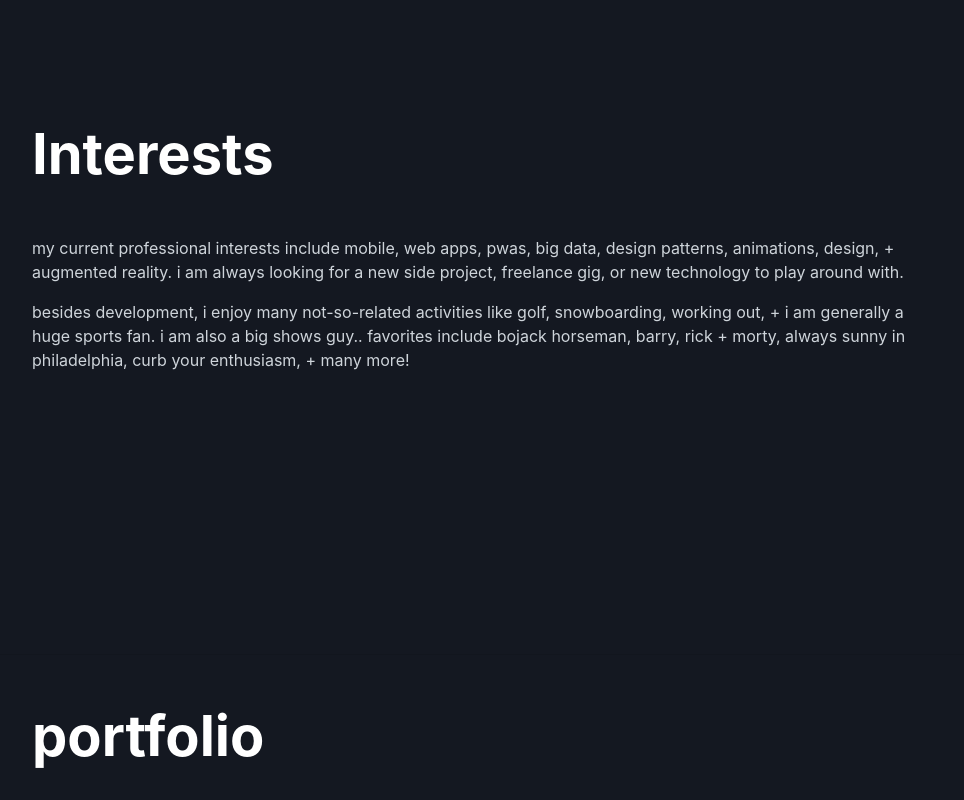
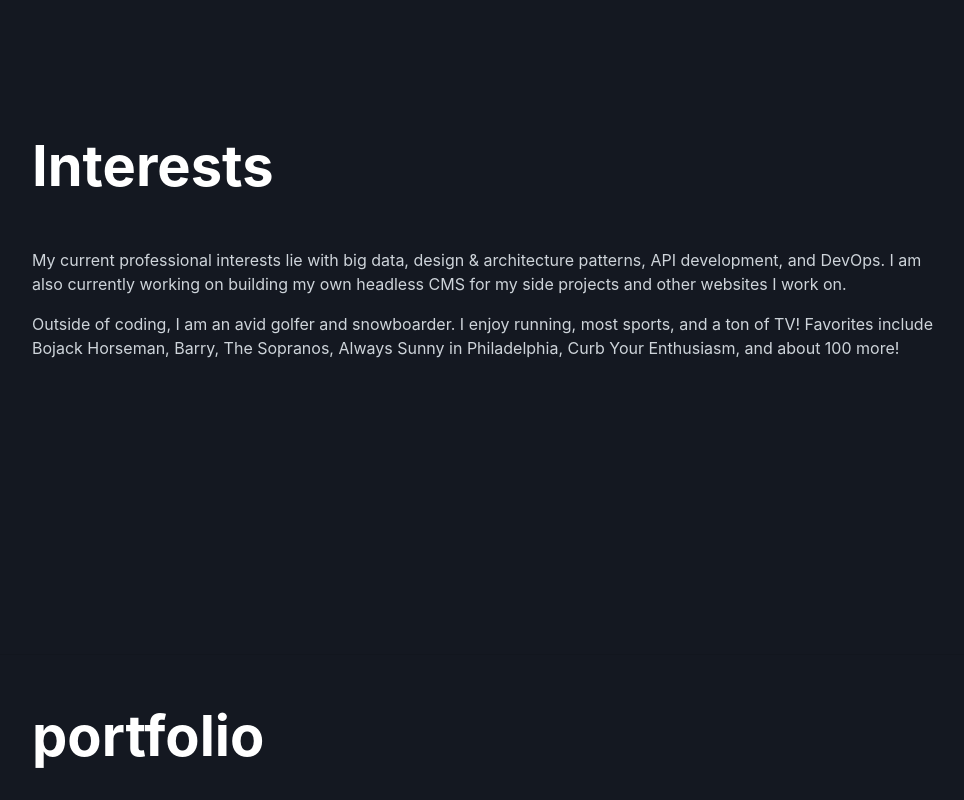
Before and after one commit to rosahbruno/mysite, a Gatsby site: page / in a window 1280 px wide. Shown: the part 5700-6500 px from the top of the page, without its empty margins (288-1252 px from the left). Built offline with nearby package versions, Linux system fonts and the light colour scheme; Gatsby itself is replaced by a stand-in of ours; a web font is replaced by a local one.

Commit message:
refactor(interests): convert Interests to a functional component & update

```diff
--- a/src/assets/constants/copy.js
+++ b/src/assets/constants/copy.js
@@ -165,6 +165,9 @@ export const copy = {
       ]
     }
   ],
-  interests: {},
+  interests: [
+    'My current professional interests lie with big data, design & architecture patterns, API development, and DevOps. I am also currently working on building my own headless CMS for my side projects and other websites I work on.',
+    'Outside of coding, I am an avid golfer and snowboarder. I enjoy running, most sports, and a ton of TV! Favorites include Bojack Horseman, Barry, The Sopranos, Always Sunny in Philadelphia, Curb Your Enthusiasm, and about 100 more!'
+  ],
   portfolio: {}
 };
--- a/src/components/Interests.js
+++ b/src/components/Interests.js
@@ -1,4 +1,5 @@
 import React from 'react';
+import { copy } from '../assets/constants/copy';
 
 const Interests = () => (
   <section
@@ -6,18 +7,10 @@ const Interests = () => (
     id="interests"
   >
     <div className="w-100">
-      <h2 className="mb-5">Interests</h2>
-      <p>
-        my current professional interests include mobile, web apps, pwas, big data, design patterns, animations, design,
-        + augmented reality.
-        i am always looking for a new side project, freelance gig, or new technology to play around with.
-      </p>
-      <p>
-        besides development, i enjoy many not-so-related activities like golf, snowboarding, working out, + i am
-        generally a huge sports fan.
-        i am also a big shows guy.. favorites include bojack horseman, barry, rick + morty, always sunny in
-        philadelphia, curb your enthusiasm, + many more!
-      </p>
+      <h2 className="mb-5">{copy.nav.interests}</h2>
+      {copy.interests.map(item => (
+        <p>{item}</p>
+      ))}
     </div>
   </section>
 );
```
